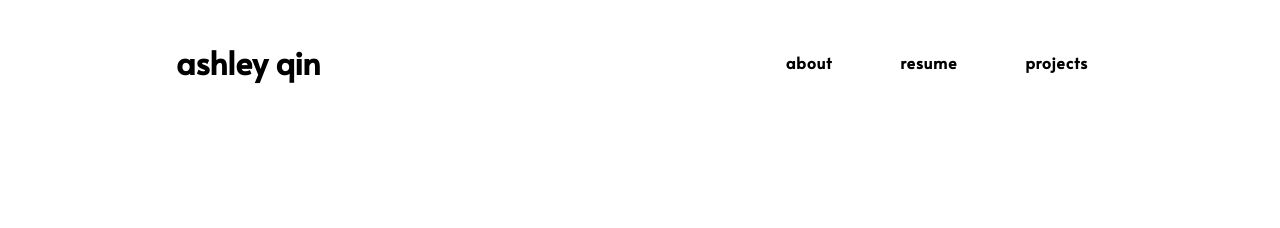
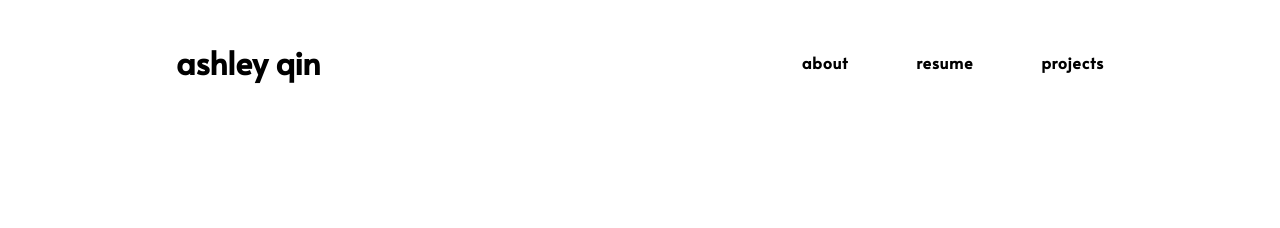
Before and after one commit to ashleyyqin/ashleyyqin.github.io, a Jekyll site: the page built from index.html, in a window 1280 px wide. Shown: the top 228 px of the page. Built offline with Jekyll 4.4.1, drawn with Linux system fonts in a browser that asks for light colours.

Commit message:
Update main.css

```diff
--- a/styles/main.css
+++ b/styles/main.css
@@ -149,7 +149,7 @@ nav {
     justify-items: left;*/
     z-index: 2000;
     margin-left: auto;
-    margin-right: 7em;
+    margin-right: 6em;
 }
 
 nav a {
```
